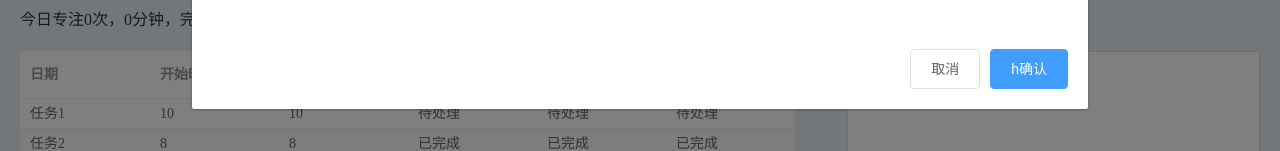
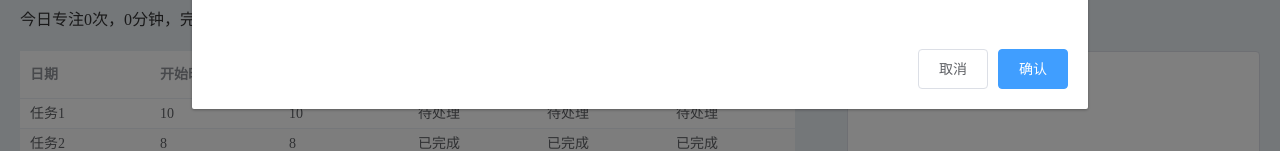
Before and after one commit to HEIWMM/GraduationProject, a Vue app: page / in a window 1280 px wide. Both pictures are taken after a click on the button "开始任务". Shown: the part 422-573 px from the top of the page. Built offline with nearby package versions, Linux system fonts and the light colour scheme.

Commit message:
完善开始时间和正向计时按钮

```diff
--- a/src/components/MainPage.vue
+++ b/src/components/MainPage.vue
@@ -90,11 +90,14 @@
       </el-row>
       <div slot="footer" class="dialog-footer">
         <el-button @click="dialogFormVisible = false">取消</el-button>
-        <el-button type="primary" v-if="true" @click="confirmTask">{{
-          "h" + btnStr
-        }}</el-button>
+        <el-button
+          type="primary"
+          v-if="taskType === 'reverse'"
+          @click="confirmTask"
+          >{{ btnStr }}</el-button
+        >
         <el-button type="primary" v-else @click="positiveConfirm">{{
-          "w" + btnStr
+          btnStr
         }}</el-button>
       </div>
     </el-dialog>
@@ -225,6 +228,11 @@ export default {
       console.log(+this.pickBeginTime);
       this.doTask(); // 开始正向计时
       this.changeStatus(); //改变状态
+      console.log("状态：", this.status);
+      if (this.status === 2) {
+        let processTime = +new Date() - (+this.pickBeginTime);
+        console.log("经历的时间：", processTime);
+      }
     },
   },
 };
```
Also changed, not shown: src/components/MainContent.vue (line endings or trailing spaces).
